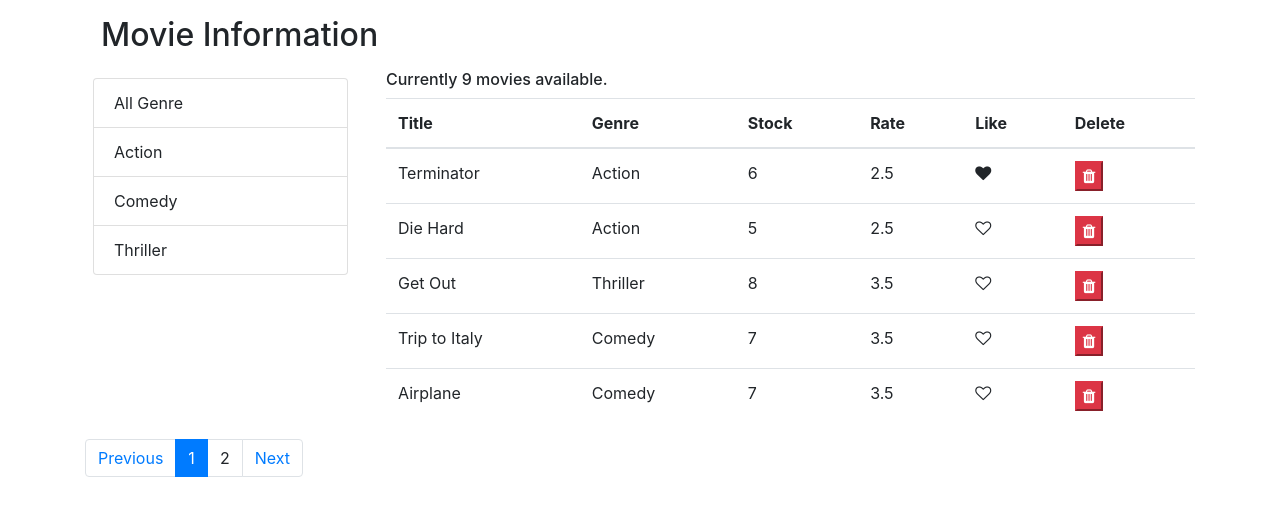
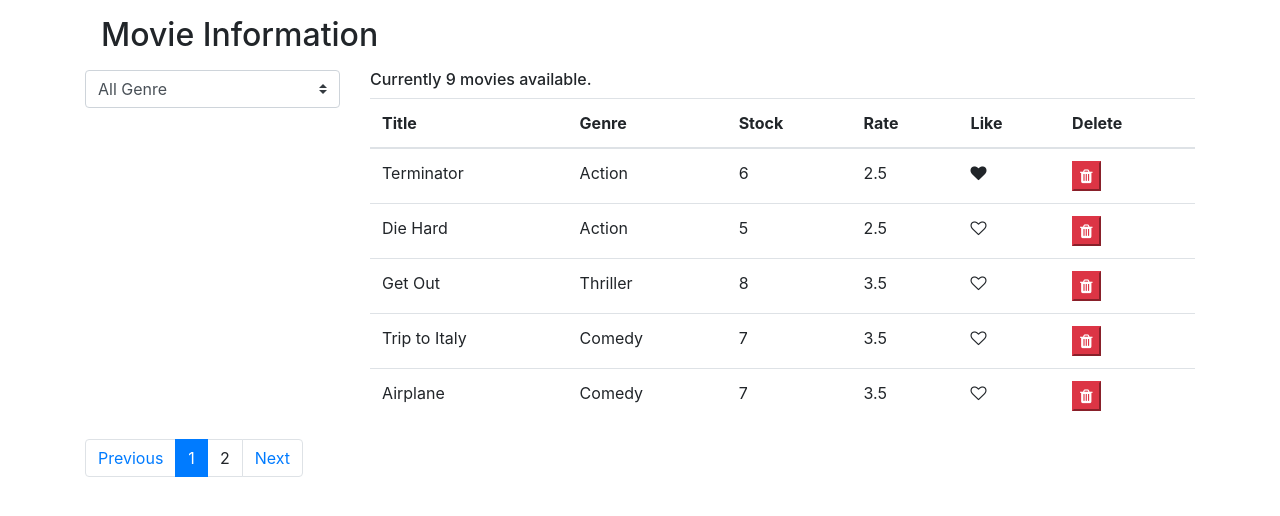
Before and after one commit to olee2002/vidly, a React (Create React App) app: page / in a window 1280 px wide. Shown: the top 516 px of the page. Built offline with nearby package versions, Linux system fonts and the light colour scheme.

Commit message:
drop down select menu added"

```diff
--- a/src/components/movie.js
+++ b/src/components/movie.js
@@ -3,10 +3,10 @@ import Like from './like';
 import Sort from './sort';
 
 const Movie = (props) => <div className='row' >
-    <div className='col-3 m-2'>
+    <div className='col-3'>
         <Sort
             handleGenre={props.handleGenre}
-            isSeleted={props.isSeleted}
+            filteredMovies={props.filteredMovies}
         />
     </div>
     <div className='col'>
@@ -14,7 +14,7 @@ const Movie = (props) => <div className='row' >
         <table className="table">
             <thead>
                 <tr>
-                    {props.tableHead.map(elem => <th scope="col">{elem}</th>)}
+                    {props.tableHead.map(elem => <th key={elem} scope="col">{elem}</th>)}
                 </tr>
             </thead>
             <tbody>
@@ -30,7 +30,6 @@ const Movie = (props) => <div className='row' >
                                 liked={movie.liked}
                                 movie={movie}
                                 handleLike={props.handleLike}
-                            // onClick={props.handleLike}
                             />
                         </td>
                         <td scope="row">
--- a/src/components/movies.js
+++ b/src/components/movies.js
@@ -38,9 +38,9 @@ class Movies extends Component {
         this.setState({ currentPage: page })
     }
 
-    handleGenre = (genre) => {
+    handleGenre = (e) => {
         const { movies } = this.state;
-        console.log(movies)
+        const genre = e.target.value;
         const filteredMovies = movies.filter(movie => {
             if (genre === 'All Genre') {
                 return movie;
@@ -53,11 +53,11 @@ class Movies extends Component {
     render() {
         const tableHead = ['Title', 'Genre', 'Stock', 'Rate', 'Like', 'Delete'];
         const { perPage, currentPage, movies, filteredMovies, isSelected } = this.state;
+        console.log('test movies', filteredMovies)
         const moviesPerPage = paginate(isSelected ? filteredMovies : movies, currentPage, perPage)
-
         const count = isSelected ? filteredMovies.length : movies.length;
         if (count === 0) return <div className='m-5'> There are no movies available.</div>;
-        console.log(count)
+
         return <div>
             <h2 className="m-3">Movie Information</h2>
             <Movie
@@ -67,7 +67,7 @@ class Movies extends Component {
                 count={count}
                 handleGenre={this.handleGenre}
                 handleLike={this.handleLike}
-                isSeleted={this.state.isSeleted}
+                filteredMovies={filteredMovies}
             />
             <Pagination
                 count={count}
--- a/src/components/sort.js
+++ b/src/components/sort.js
@@ -1,17 +1,20 @@
 import React from 'react';
 
 const Sort = (props) => {
-    const { handleGenre, isSelected } = props;
+    const { handleGenre, filteredMovies } = props;
+    console.log('test', filteredMovies)
 
     const genre = ['All Genre', 'Action', 'Comedy', 'Thriller'];
-    return <ul className="list-group" style={{ cursor: 'pointer' }}>
+    return <select
+        class="custom-select"
+        onChange={handleGenre}
+        id="inputGroupSelect02">
         {genre.map(g =>
-            <li
-                onClick={() => handleGenre(g)}
-                className={isSelected ? "list-group-item Active" : "list-group-item"}> {g}
-            </li>
+            <option
+                value={g}
+                className={"list-group-item"}>{g}</option>
         )}
-    </ul >
+    </select>
 }
 
 export default Sort;
```
